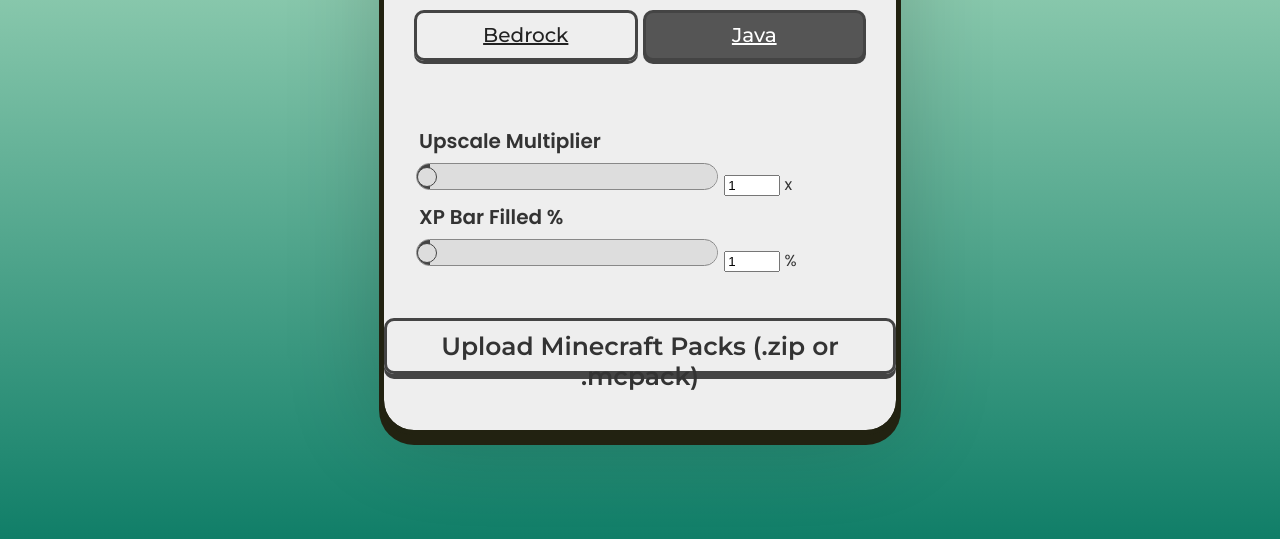
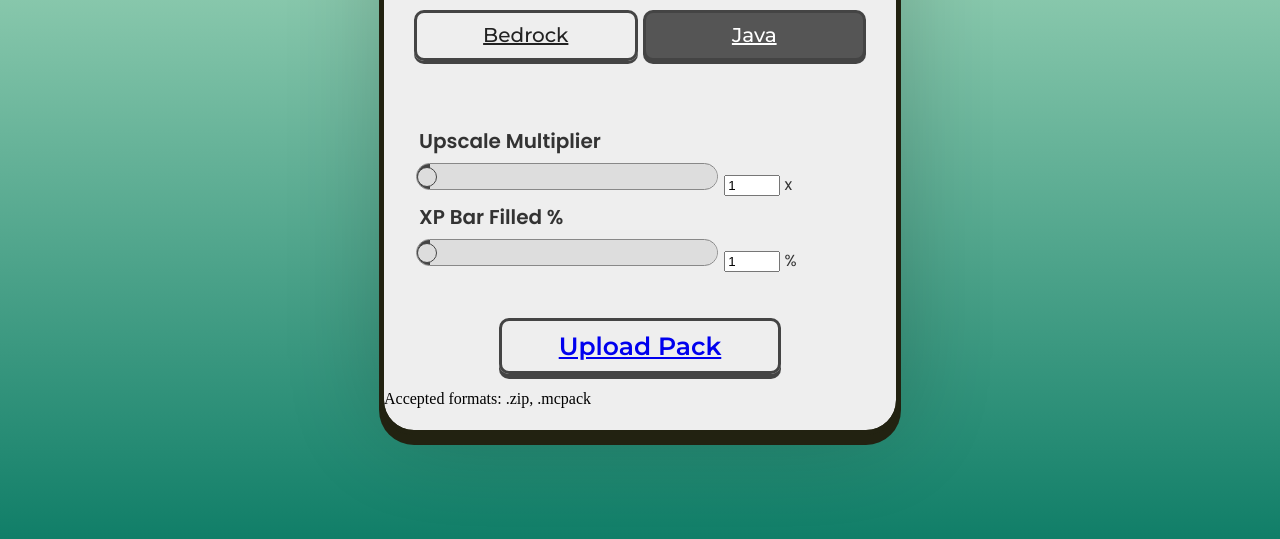
Before and after one commit to notcacti/PackGUIMaker, a website: page wwwroot/index.html in a window 1280 px wide. Shown: the part 245-784 px from the top of the page. Drawn offline with Linux system fonts and the light colour scheme.

Commit message:
Update index.html

```diff
--- a/wwwroot/index.html
+++ b/wwwroot/index.html
@@ -73,9 +73,13 @@
         </div>
     </div>
     <div class="upload-container">
-        <label for="file-upload" class="upload-button">Upload Minecraft Packs (.zip or .mcpack)</label>
+        <div class="upload-button" id="file-upload-button">
+            <a href="#">Upload Pack</a>
+        </div>
         <input id="file-upload" type="file" class="upload-input" accept=".zip, .mcpack" />
+
     </div>
+    <p class="file-info">Accepted formats: .zip, .mcpack</p>
 </div>
 <script src="script.js"></script>
 </body>
```
